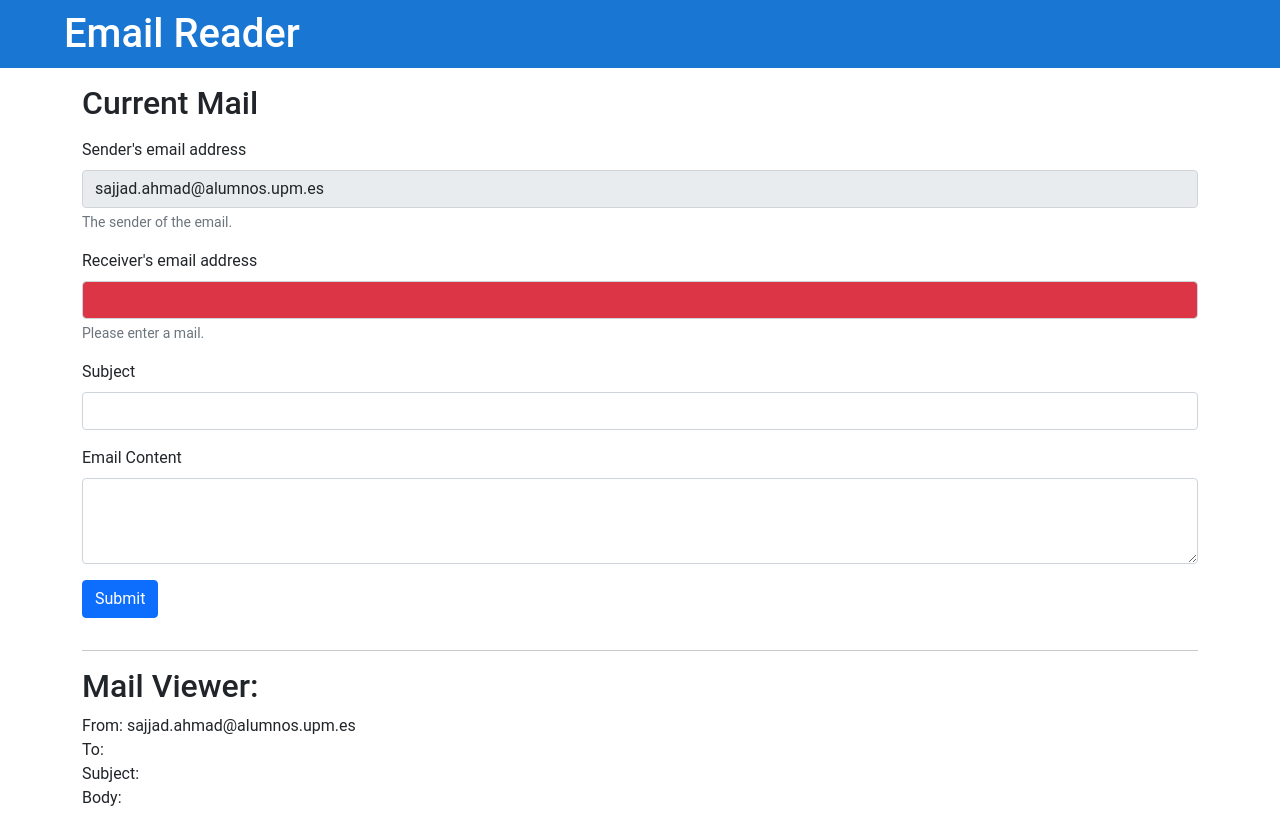
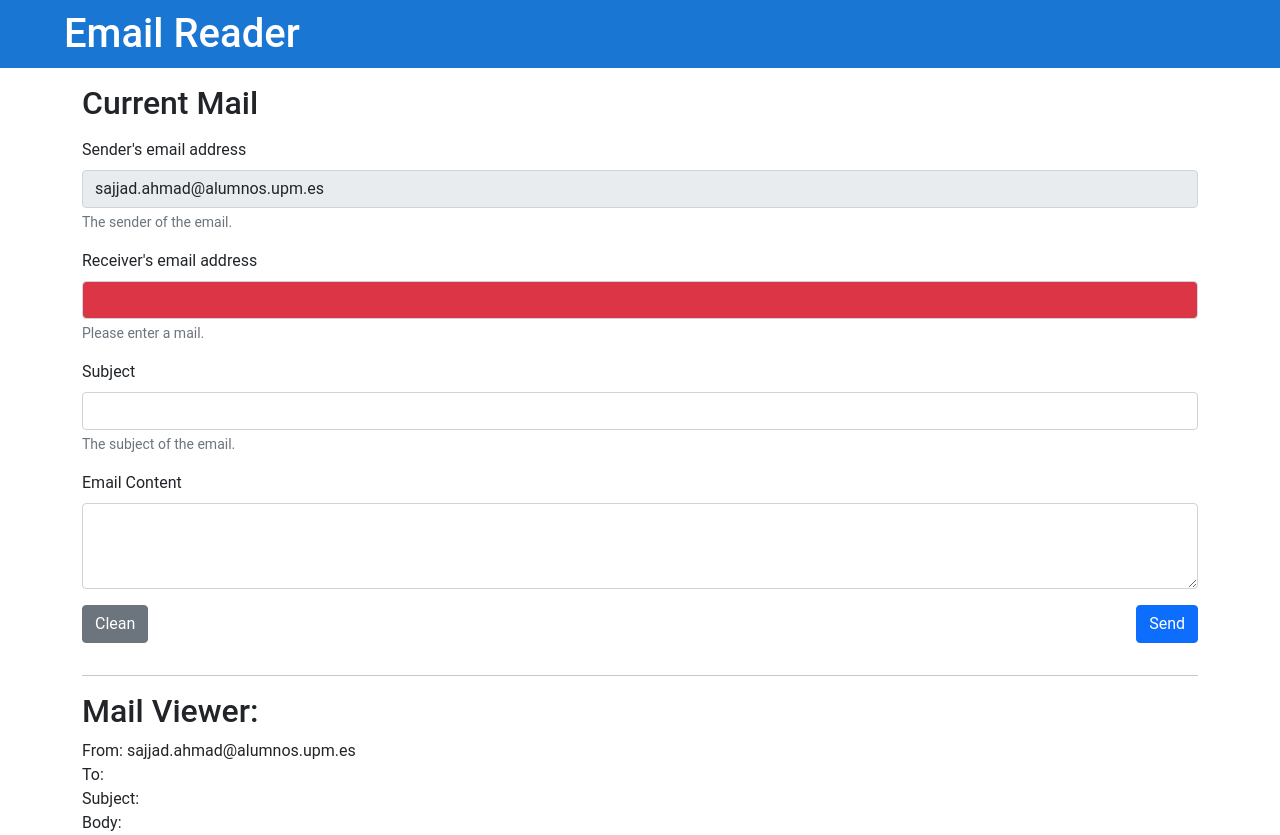
Before and after one commit to Avrodos/EmailReader, an Angular app: page / in a window 1280 px wide. Before the commit the page ends 810 px from the top, so only its background shows below. Built offline with nearby package versions, Linux system fonts and the light colour scheme.

Commit message:
Added clean button, finished sending button, added warning for subject length.

```diff
--- a/src/app/email-reader-basic/email-reader-basic.component.html
+++ b/src/app/email-reader-basic/email-reader-basic.component.html
@@ -12,29 +12,45 @@
                appHighlight>
         <div id="originEmailHelp" class="form-text">The sender of the email.</div>
       </div>
+
       <div class="mb-3">
         <label for="destinationEmail" class="form-label">Receiver's email address</label>
         <input type="email" class="form-control" id="destinationEmail" aria-describedby="emailHelp"
                [(ngModel)]="email.to" name="to"
                [ngClass]="email.to == ''? 'bg-danger': ''"
                appHighlight>
-        <div *ngIf="!email.to.length; else elseBlock" class="form-text">Please enter a mail.</div>
-        <ng-template #elseBlock><div id="destinationEmailHelp" class="form-text">The recipient of the email.</div></ng-template>
+        <div *ngIf="!email.to.length; else elseBlockTo" class="form-text">Please enter a mail.</div>
+        <ng-template #elseBlockTo><div id="destinationEmailHelp" class="form-text">The recipient of the email.</div></ng-template>
 
       </div>
+
       <div class="mb-3">
         <label for="subject" class="form-label">Subject</label>
         <input type="email" class="form-control" id="subject"
                [(ngModel)]="email.subject" name="subject"
+               [ngClass]="email.subject.length > 50 ? 'bg-danger' : ''"
                appHighlight>
+        <div *ngIf="(email.subject.length > 50); else elseBlockSubject" class="form-text">The subject is too long.</div>
+        <ng-template #elseBlockSubject><div id="subjectHelp" class="form-text">The subject of the email.</div></ng-template>
       </div>
+
       <div class="mb-3">
         <label for="emailContent" class="form-label">Email Content</label>
         <textarea class="form-control" id="emailContent" rows="3"
                   [(ngModel)]="email.body" name="body"
                   appHighlight></textarea>
       </div>
-      <button type="submit" class="btn btn-primary mb-3">Submit</button>
+
+      <button class="btn btn-secondary mb-3" (click)="cleanFields()">Clean</button>
+      <button type="submit" class="btn btn-primary mb-3 float-end" (click)="showSendMessage()">Send</button>
+      <div class="row"  *ngIf="showMyMessage">
+        <div class="col-xs-12">
+          <p class="alert alert-success">
+            <strong>Sending Success!</strong> The email '{{email.subject}}' to '{{email.to}}' has been sent.
+          </p>
+        </div>
+      </div>
+
     </form>
     <hr/>
     <div class="viewer mt-3">
--- a/src/app/email-reader-basic/email-reader-basic.component.ts
+++ b/src/app/email-reader-basic/email-reader-basic.component.ts
@@ -9,6 +9,7 @@ import {Email} from "./interfaces/email";
 export class EmailReaderBasicComponent implements OnInit {
 
   email: Email;
+  showMyMessage : boolean = false;
 
   constructor() {
     this.email = {from: "sajjad.ahmad@alumnos.upm.es", to: "", subject: "", body: ""};
@@ -19,4 +20,17 @@ export class EmailReaderBasicComponent implements OnInit {
     this.email = {from: "sajjad.ahmad@alumnos.upm.es", to: "", subject: "", body: ""};
   }
 
+  showSendMessage() {
+    this.showMyMessage = true;
+    setTimeout(() => {
+      this.showMyMessage = false
+    }, 5000)
+  }
+
+
+  cleanFields() {
+    this.email.to = "";
+    this.email.subject = "";
+    this.email.body = "";
+  }
 }
```
